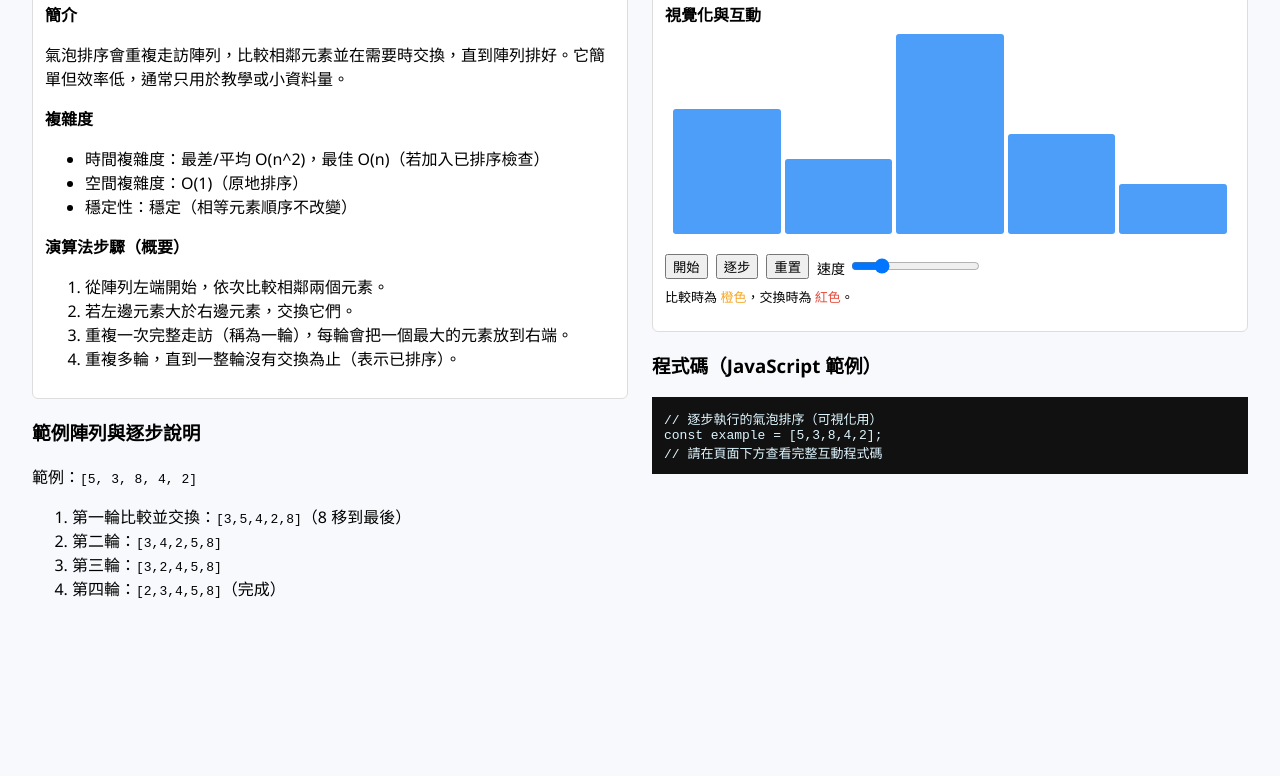
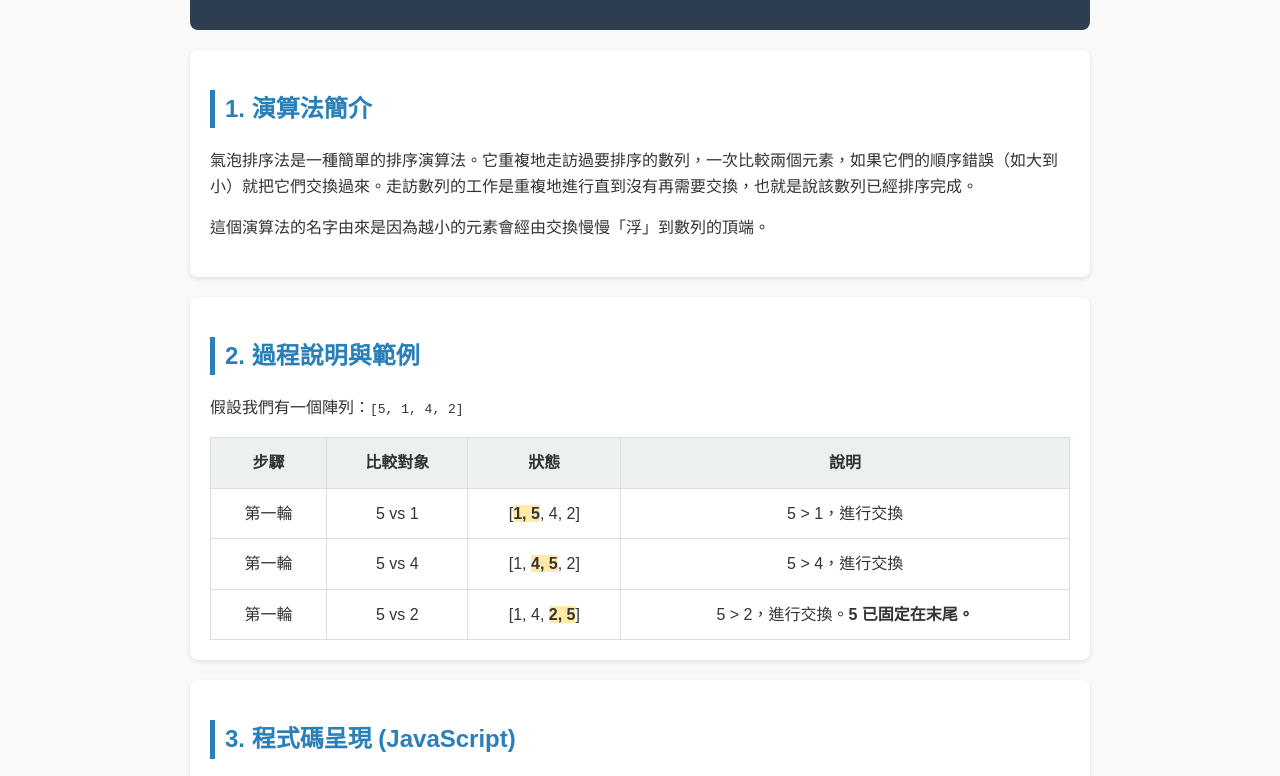
Before and after one commit to rhdrtshs/sort-report, a plain HTML site: page index.html in a window 1280 px wide. Shown: the part 116-892 px from the top of the page. Before the commit the page ends 800 px from the top, so only its background shows below. Drawn offline with Linux system fonts and the light colour scheme.

Commit message:
first revision

```diff
--- a/index.html
+++ b/index.html
@@ -1,143 +1,110 @@
-<!doctype html>
+<!DOCTYPE html>
 <html lang="zh-Hant">
 <head>
-  <meta charset="utf-8">
-  <meta name="viewport" content="width=device-width,initial-scale=1">
-  <title>氣泡排序（Bubble Sort）說明與視覺化</title>
-  <style>
-    body{font-family:Segoe UI, Roboto, "Noto Sans TC", Arial; padding:24px; background:#f7f9fc}
-    h1{margin-bottom:6px}
-    .row{display:flex;gap:24px;flex-wrap:wrap}
-    .col{flex:1;min-width:300px}
-    pre{background:#111;color:#dff6ff;padding:12px;overflow:auto}
-    .vis{background:#fff;border:1px solid #ddd;padding:12px;border-radius:6px}
-    #bars{display:flex;align-items:flex-end;height:200px;gap:4px;padding:8px}
-    .bar{flex:1;background:#4c9ef8;border-radius:3px;position:relative;transition:all 200ms}
-    .bar.compare{background:#f5a623}
-    .bar.swap{background:#e74c3c}
-    .controls{margin-top:12px;display:flex;gap:8px;align-items:center}
-    label{font-size:14px}
-  </style>
+    <meta charset="UTF-8">
+    <meta name="viewport" content="width=device-width, initial-scale=1.0">
+    <title>氣泡排序法詳解 - Bubble Sort</title>
+    <style>
+        body { font-family: 'PingFang TC', 'Microsoft JhengHei', sans-serif; line-height: 1.6; color: #333; max-width: 900px; margin: 0 auto; padding: 20px; background-color: #f9f9f9; }
+        header { background: #2c3e50; color: white; padding: 1rem; border-radius: 8px; text-align: center; margin-bottom: 20px; }
+        section { background: white; padding: 20px; border-radius: 8px; box-shadow: 0 2px 5px rgba(0,0,0,0.1); margin-bottom: 20px; }
+        h2 { color: #2980b9; border-left: 5px solid #2980b9; padding-left: 10px; }
+        pre { background: #2d3436; color: #fab1a0; padding: 15px; border-radius: 5px; overflow-x: auto; }
+        table { width: 100%; border-collapse: collapse; margin-top: 10px; }
+        th, td { border: 1px solid #ddd; padding: 12px; text-align: center; }
+        th { background-color: #ecf0f1; }
+        .highlight { background-color: #ffeaa7; font-weight: bold; }
+        .complexity-table { width: auto; min-width: 300px; }
+    </style>
 </head>
 <body>
-  <h1>氣泡排序（Bubble Sort）</h1>
-  <div class="row">
-    <div class="col">
-      <div class="vis">
-        <strong>簡介</strong>
-        <p>氣泡排序會重複走訪陣列，比較相鄰元素並在需要時交換，直到陣列排好。它簡單但效率低，通常只用於教學或小資料量。</p>
-        <strong>複雜度</strong>
-        <ul>
-          <li>時間複雜度：最差/平均 O(n^2)，最佳 O(n)（若加入已排序檢查）</li>
-          <li>空間複雜度：O(1)（原地排序）</li>
-          <li>穩定性：穩定（相等元素順序不改變）</li>
-        </ul>
-        <strong>演算法步驟（概要）</strong>
-        <ol>
-          <li>從陣列左端開始，依次比較相鄰兩個元素。</li>
-          <li>若左邊元素大於右邊元素，交換它們。</li>
-          <li>重複一次完整走訪（稱為一輪），每輪會把一個最大的元素放到右端。</li>
-          <li>重複多輪，直到一整輪沒有交換為止（表示已排序）。</li>
-        </ol>
-      </div>
 
-      <h3>範例陣列與逐步說明</h3>
-      <p>範例：<code>[5, 3, 8, 4, 2]</code></p>
-      <ol>
-        <li>第一輪比較並交換：<code>[3,5,4,2,8]</code>（8 移到最後）</li>
-        <li>第二輪：<code>[3,4,2,5,8]</code></li>
-        <li>第三輪：<code>[3,2,4,5,8]</code></li>
-        <li>第四輪：<code>[2,3,4,5,8]</code>（完成）</li>
-      </ol>
-    </div>
+<header>
+    <h1>氣泡排序法 (Bubble Sort) 學習筆記</h1>
+</header>
 
-    <div class="col">
-      <div class="vis">
-        <strong>視覺化與互動</strong>
-        <div id="bars"></div>
-        <div class="controls">
-          <button id="btnStart">開始</button>
-          <button id="btnStep">逐步</button>
-          <button id="btnReset">重置</button>
-          <label>速度 <input id="speed" type="range" min="50" max="1000" value="250"></label>
-        </div>
-        <p style="margin-top:8px;font-size:13px">比較時為 <span style="color:#f5a623">橙色</span>，交換時為 <span style="color:#e74c3c">紅色</span>。</p>
-      </div>
+<section>
+    <h2>1. 演算法簡介</h2>
+    <p>氣泡排序法是一種簡單的排序演算法。它重複地走訪過要排序的數列，一次比較兩個元素，如果它們的順序錯誤（如大到小）就把它們交換過來。走訪數列的工作是重複地進行直到沒有再需要交換，也就是說該數列已經排序完成。</p>
+    <p>這個演算法的名字由來是因為越小的元素會經由交換慢慢「浮」到數列的頂端。</p>
+</section>
 
-      <h3>程式碼（JavaScript 範例）</h3>
-      <pre><code>// 逐步執行的氣泡排序（可視化用）
-const example = [5,3,8,4,2];
-// 請在頁面下方查看完整互動程式碼
-</code></pre>
-    </div>
-  </div>
+<section>
+    <h2>2. 過程說明與範例</h2>
+    <p>假設我們有一個陣列：<code>[5, 1, 4, 2]</code></p>
+    <table>
+        <tr>
+            <th>步驟</th>
+            <th>比較對象</th>
+            <th>狀態</th>
+            <th>說明</th>
+        </tr>
+        <tr>
+            <td>第一輪</td>
+            <td>5 vs 1</td>
+            <td>[<span class="highlight">1, 5</span>, 4, 2]</td>
+            <td>5 > 1，進行交換</td>
+        </tr>
+        <tr>
+            <td>第一輪</td>
+            <td>5 vs 4</td>
+            <td>[1, <span class="highlight">4, 5</span>, 2]</td>
+            <td>5 > 4，進行交換</td>
+        </tr>
+        <tr>
+            <td>第一輪</td>
+            <td>5 vs 2</td>
+            <td>[1, 4, <span class="highlight">2, 5</span>]</td>
+            <td>5 > 2，進行交換。<b>5 已固定在末尾。</b></td>
+        </tr>
+    </table>
+</section>
 
-  <script>
-    // 狀態
-    let arr = [5,3,8,4,2];
-    let i = 0; // 已完成外圈次數
-    let j = 0; // 目前比較位置
-    let running = false;
-    let timer = null;
+<section>
+    <h2>3. 程式碼呈現 (JavaScript)</h2>
+    <pre><code>
+function bubbleSort(arr) {
+    let n = arr.length;
+    for (let i = 0; i < n - 1; i++) {
+        for (let j = 0; j < n - i - 1; j++) {
+            if (arr[j] > arr[j + 1]) {
+                // 交換元素
+                let temp = arr[j];
+                arr[j] = arr[j + 1];
+                arr[j + 1] = temp;
+            }
+        }
+    }
+    return arr;
+}
+    </code></pre>
+</section>
 
-    const barsEl = document.getElementById('bars');
-    const btnStart = document.getElementById('btnStart');
-    const btnStep = document.getElementById('btnStep');
-    const btnReset = document.getElementById('btnReset');
-    const speed = document.getElementById('speed');
+<section>
+    <h2>4. 複雜度呈現</h2>
+    <table class="complexity-table">
+        <tr>
+            <th>分析項目</th>
+            <th>複雜度 (Big O)</th>
+        </tr>
+        <tr>
+            <td>平均時間複雜度</td>
+            <td>$O(n^2)$</td>
+        </tr>
+        <tr>
+            <td>最壞時間複雜度</td>
+            <td>$O(n^2)$</td>
+        </tr>
+        <tr>
+            <td>最佳時間複雜度</td>
+            <td>$O(n)$ (已排序時)</td>
+        </tr>
+        <tr>
+            <td>空間複雜度</td>
+            <td>$O(1)$ (原地排序)</td>
+        </tr>
+    </table>
+</section>
 
-    function render(){
-      barsEl.innerHTML = '';
-      const max = Math.max(...arr);
-      arr.forEach((v,idx)=>{
-        const el = document.createElement('div');
-        el.className = 'bar';
-        el.style.height = (v / max * 100) + '%';
-        el.dataset.idx = idx;
-        barsEl.appendChild(el);
-      });
-    }
-
-    function highlightCompare(a,b,cls){
-      const as = barsEl.querySelector('[data-idx="'+a+'"]');
-      const bs = barsEl.querySelector('[data-idx="'+b+'"]');
-      if(as) as.classList.add(cls);
-      if(bs) bs.classList.add(cls);
-      setTimeout(()=>{ if(as) as.classList.remove(cls); if(bs) bs.classList.remove(cls); }, Math.max(80, +speed.value/2));
-    }
-
-    function step(){
-      const n = arr.length;
-      if(i >= n-1) { running=false; stopTimer(); return; }
-      if(j >= n-1-i){ j = 0; i++; return; }
-      highlightCompare(j, j+1, 'compare');
-      if(arr[j] > arr[j+1]){
-        // 交換
-        [arr[j], arr[j+1]] = [arr[j+1], arr[j]];
-        render();
-        highlightCompare(j, j+1, 'swap');
-      }
-      j++;
-      if(i >= n-1) { running=false; stopTimer(); }
-    }
-
-    function startTimer(){
-      stopTimer();
-      timer = setInterval(()=>{ step(); }, Math.max(20, +speed.value));
-    }
-    function stopTimer(){ if(timer) { clearInterval(timer); timer=null; } }
-
-    btnStart.addEventListener('click', ()=>{
-      running = !running;
-      btnStart.textContent = running ? '暫停' : '開始';
-      if(running) startTimer(); else stopTimer();
-    });
-
-    btnStep.addEventListener('click', ()=>{ step(); });
-    btnReset.addEventListener('click', ()=>{ arr = [5,3,8,4,2]; i=0; j=0; running=false; stopTimer(); btnStart.textContent='開始'; render(); });
-
-    // 初始
-    render();
-  </script>
 </body>
 </html>
```
